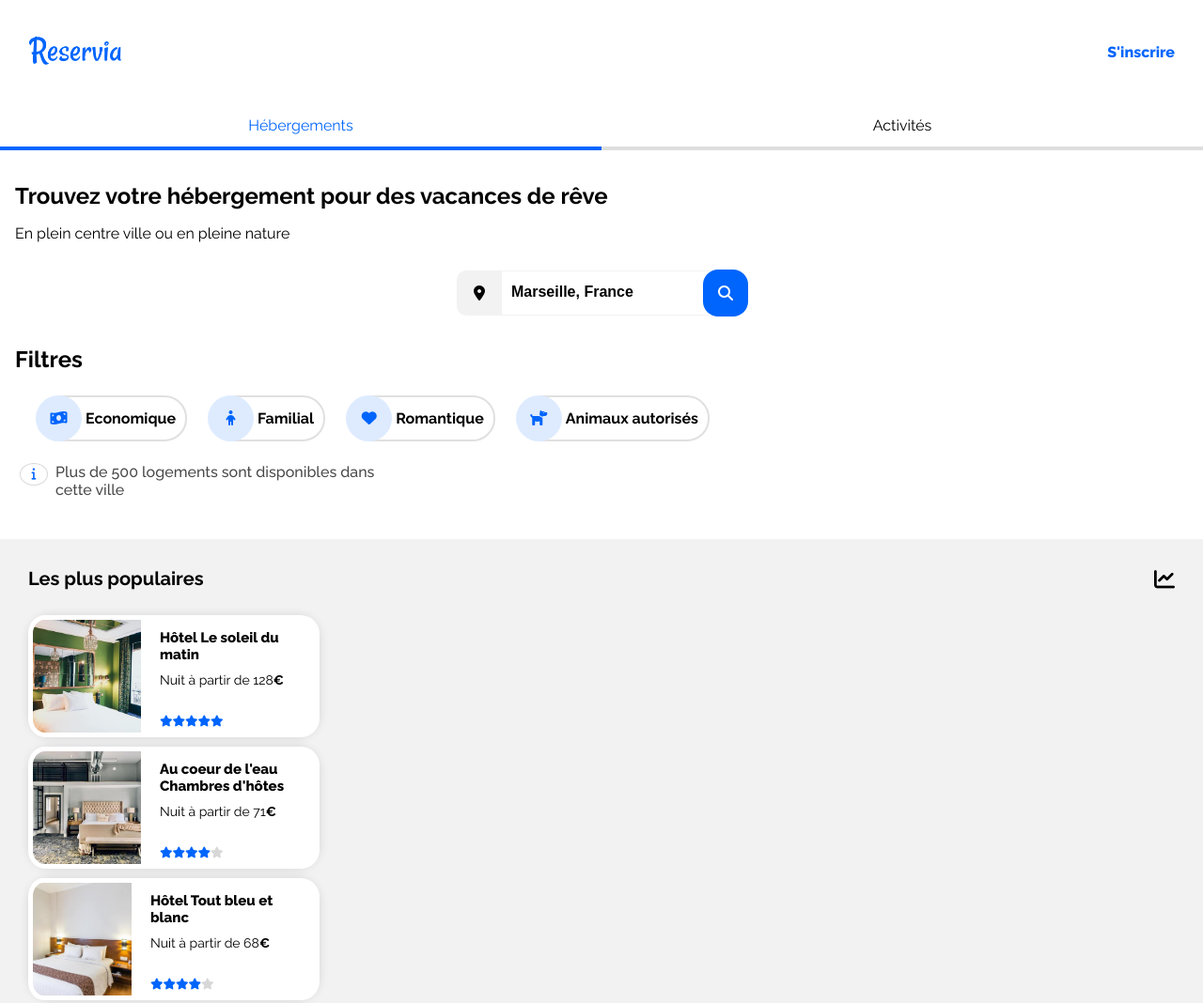
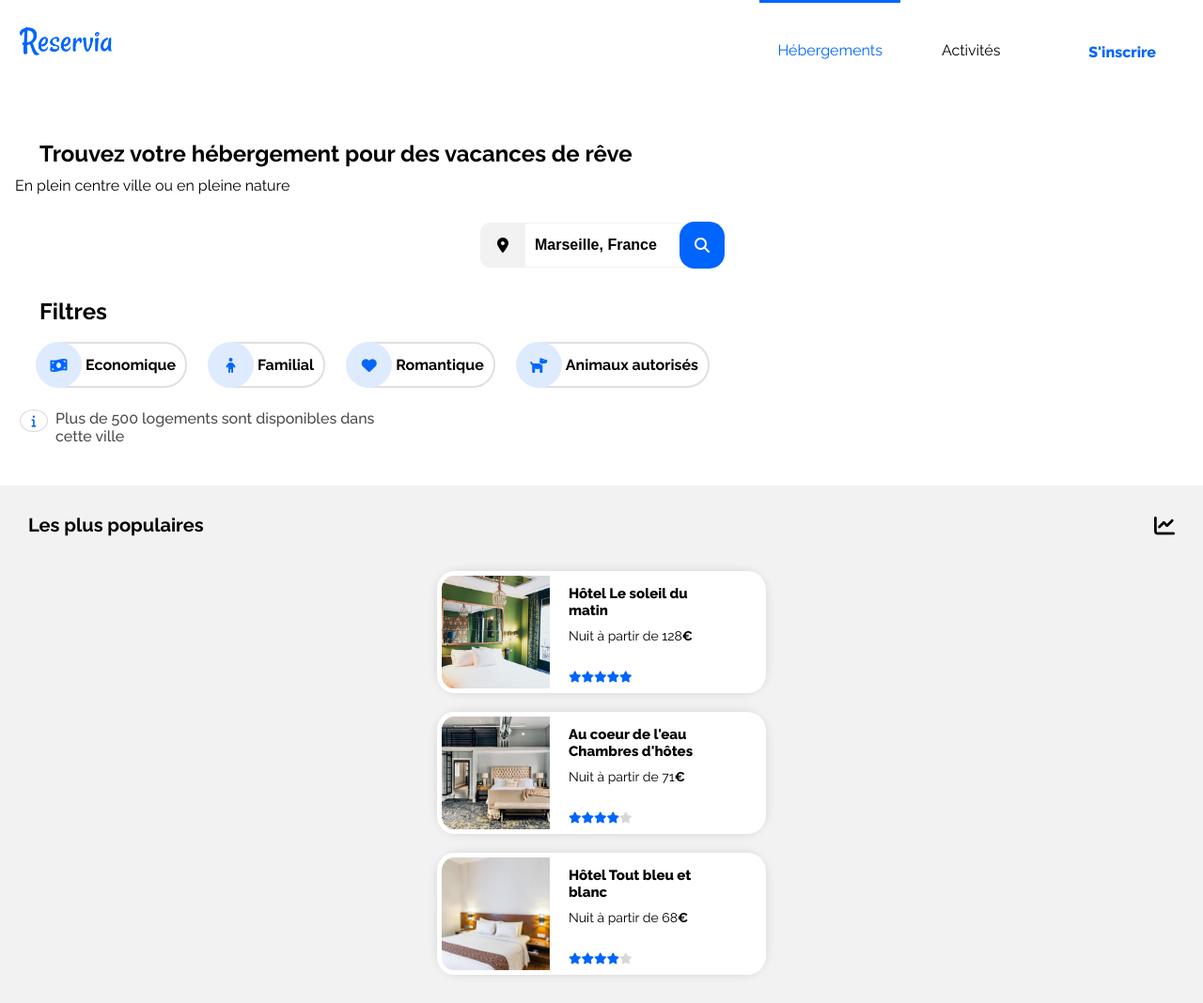
Before and after one commit to Kiraen/Kiraen.github.io, a plain HTML site: page index.html in a window 1280 px wide. Shown: the top 1068 px of the page at 94% size. Drawn offline with Linux system fonts and the light colour scheme.

Commit message:
navbar responsive

```diff
--- a/css/theme.css
+++ b/css/theme.css
@@ -24,21 +24,12 @@ ul {
   list-style: none;
 }
 
-/* NAVIGATION TOP */
-.nav {
-  display: flex;
-  flex-direction: column;
-}
-
-.nav-top-bar {
-  display: flex;
-  justify-content: space-between;
-  margin: 3rem;
-}
+/* NAVIGATION */
 
 .register {
-  display: flex;
-  align-items: center;
+  position: relative;
+  bottom: 10rem;
+  left: 76%;
   color: #0065fc;
   font-size: 1.6rem;
   font-weight: 800;
@@ -48,17 +39,17 @@ ul {
   color: #5f9fff;
 }
 
-.nav img {
+.nav-img-size {
   max-width: 10rem;
+  margin: 2rem;
 }
 
-/* NAVIGATION BOT */
-.nav ul {
+nav ul {
   display: flex;
   justify-content: center;
 }
 
-.nav ul li a {
+nav ul li a {
   display: flex;
   justify-content: center;
   align-items: center;
@@ -66,21 +57,24 @@ ul {
   height: 4.5rem;
 }
 
-.nav ul li:hover {
-  box-shadow: 0 0.4rem 0 0 #0065fc;
+.active:hover {
+  border-bottom: solid #0065fc;
 }
 /* ----- */
-.nav ul li a:hover {
+.link:hover {
   background: #deebff;
+  color: #0065fc;
 }
 
 /* ----- */
 .not-active {
-  box-shadow: 0 0.4rem 0 0 rgb(211, 211, 211, 0.5);
+  border-bottom: solid rgb(211, 211, 211, 0.5);
 }
 /* ----- */
 .active {
-  box-shadow: 0 0.4rem 0 0 #0065fc;
+  border-bottom: solid #0065fc;
+}
+.active-link {
   color: #0065fc;
 }
 
@@ -92,10 +86,11 @@ ul {
 
 .search-section h1,
 .search-section h2 {
-  margin: 1rem 0 1.6rem 0;
+  margin: 1rem 0 1rem 2.6rem;
 }
 
 .search-bar {
+  width: 100%;
   display: flex;
   justify-content: center;
   position: relative;
@@ -143,7 +138,8 @@ ul {
 
 form input {
   height: 4.8rem;
-  width: 23rem;
+  width: 18rem;
+  max-width: 24rem;
   border: none;
   border-style: solid none solid none;
   border-width: 0.1rem;
@@ -244,14 +240,15 @@ main > p {
 }
 
 .hosting-container {
-  width: 31rem;
+  width: 100%;
+  max-width: 35rem;
   background: white;
   border-radius: 2.5rem;
   margin: 1rem 0;
 }
 
 .img-size-2 {
-  width: 31rem;
+  width: 100%;
   height: 11rem;
   object-fit: cover;
   border-style: solid solid none solid;
@@ -309,9 +306,16 @@ aside > h2 {
   font-size: 2.2rem;
 }
 
+.container {
+  display: flex;
+  flex-direction: column;
+  align-items: center;
+}
+
 .popular-container {
   display: flex;
-  width: 31rem;
+  width: 100%;
+  max-width: 35rem;
   height: 13rem;
   margin: 1rem 0;
   border-radius: 2.5rem;
@@ -325,7 +329,6 @@ aside > h2 {
 
 .img-size-1 {
   width: 12rem;
-  height: 13rem;
   object-fit: cover;
   border-style: solid none solid solid;
   border-width: 0.5rem;
@@ -335,9 +338,9 @@ aside > h2 {
 
 .pop-content-text {
   background: white;
-  padding: 1rem 2rem;
+  padding: 1rem 3.5rem 1rem 2rem;
   font-size: 1.2rem;
-  width: 21.5rem;
+  width: 100%;
   border-style: solid solid solid none;
   border-width: 0.5rem;
   border-color: white;
@@ -380,12 +383,13 @@ aside > h2 {
 
 .activities-container {
   border-radius: 2.5rem;
-  width: 31rem;
+  width: 100%;
+  max-width: 35rem;
   margin: 1.5rem 0;
 }
 
 .img-size-3 {
-  width: 31rem;
+  width: 100%;
   height: 12rem;
   object-fit: cover;
   border-radius: 2.5rem 2.5rem 0 0;
--- a/css/theme.responsive.css
+++ b/css/theme.responsive.css
@@ -0,0 +1,58 @@
+@media screen and (min-width: 320px) and (max-width: 374px) {
+  /* POPULAR */
+  .pop-content-text {
+    padding: 1rem;
+  }
+
+  .pop-content-text h2 {
+    font-size: 1.4rem;
+    font-weight: 600;
+  }
+
+  .pop-content-text p {
+    font-size: 1.2rem;
+  }
+
+  .popular-container p i {
+    padding-top: 1rem;
+  }
+}
+
+@media screen and (min-width: 768px) and (max-width: 1440px) {
+  .contain-nav {
+    display: flex;
+  }
+
+  .nav {
+    display: flex;
+    width: 100%;
+    justify-content: flex-end;
+  }
+
+  .register {
+    position: static;
+    margin: 4.6rem 5rem;
+    padding-bottom: 0;
+  }
+
+  .link {
+    width: 15rem;
+    height: 10rem;
+  }
+
+  .active:hover,
+  .not-active:hover {
+    border-bottom: none;
+    border-top: solid #0065fc;
+  }
+
+  .not-active {
+    border-bottom: none;
+    border-top: solid rgb(211, 211, 211, 0);
+  }
+  /* ----- */
+  .active {
+    border-bottom: none;
+    border-top: solid #0065fc;
+  }
+}
--- a/index.html
+++ b/index.html
@@ -17,16 +17,20 @@
 </head>
 
 <body>
-  <nav class="nav">
-    <div class="nav-top-bar">
-      <a href=""><img src="./images/logo/Reservia@3x.png" alt="logo reservia"></a>
+
+  <div class="contain-nav">
+    <a href="#"><img class="nav-img-size" src="./images/logo/Reservia@3x.png" alt="logo reservia"></a>
+    <div class="nav">
+      <nav>
+        <ul>
+          <li class="active"><a class="active-link link" href="#hosting">Hébergements</a></li>
+          <li class="not-active"><a class="not-active-link link" href="#activities">Activités</a></li>
+        </ul>
+      </nav>
       <a href="#" class="register">S'inscrire</a>
     </div>
-    <ul>
-      <li class="active"><a href="#hosting" class="active">Hébergements</a></li>
-      <li class="not-active"><a href="#activities" class="not-active">Activités</a></li>
-    </ul>
-  </nav>
+  </div>
+
 
   <section class="search-section">
     <h1>Trouvez votre hébergement pour des vacances de rêve</h1>
@@ -71,6 +75,7 @@
     <main id="hosting">
       <h2>Hébergement à marseille</h2>
 
+      <div class="container">
         <div class="hosting-container shadow">
           <a href="#">
             <img class="img-size-2" src="./images/hebergements/4_small/marcus-loke-WQJvWU_HZFo-unsplash.jpg" alt="">
@@ -148,6 +153,7 @@
             </div>
           </a>
         </div>
+      </div>
 
       <p><a href="#" class="link-changes">Afficher plus</a></p>
     </main>
@@ -159,6 +165,7 @@
         <p><i class="fas fa-chart-line"></i></p>
       </div>
 
+      <div class="container">
         <div class="popular-container shadow">
           <img class="img-size-1" src="./images/hebergements/4_small/emile-guillemot-Bj_rcSC5XfE-unsplash.jpg" alt="">
           <div class="pop-content-text">
@@ -192,6 +199,8 @@
                 class="fas fa-star star-grey"></i></p>
           </div>
         </div>
+      </div>
+  </div>
 
   </aside>
   </div>
@@ -199,7 +208,7 @@
   <section class="activities-section" id="activities">
 
     <h2>Activités à Marseille</h2>
-
+    <div class="container">
       <div class="activities-container shadow">
         <a href="#">
           <img class="img-size-3" src="./images/activites/4_small/reno-laithienne-QUgJhdY5Fyk-unsplash.jpg" alt="">
@@ -253,6 +262,7 @@
           </div>
         </a>
       </div>
+    </div>
   </section>
 
   <footer>
```
Lines whose indentation alone changed are shown as unchanged.
